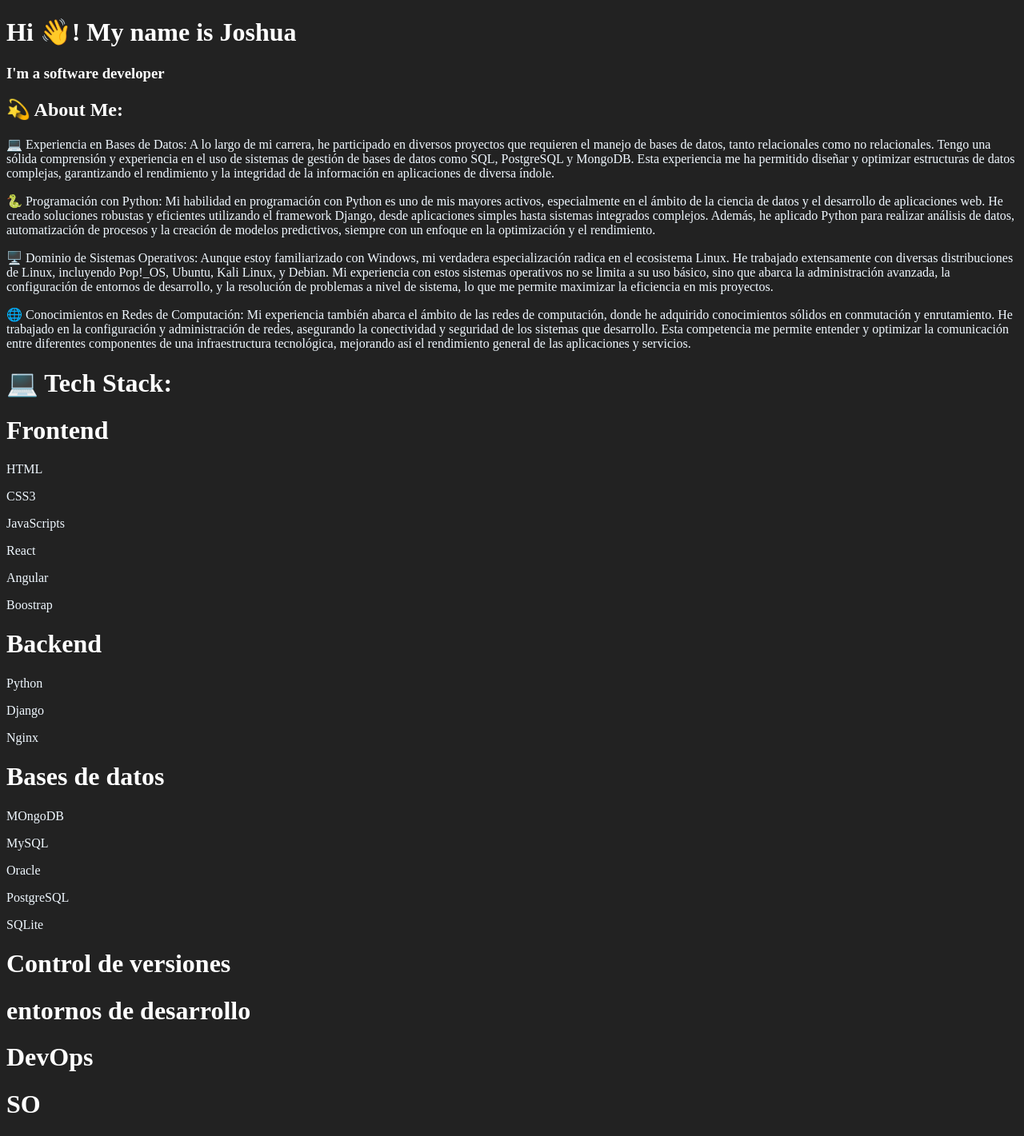
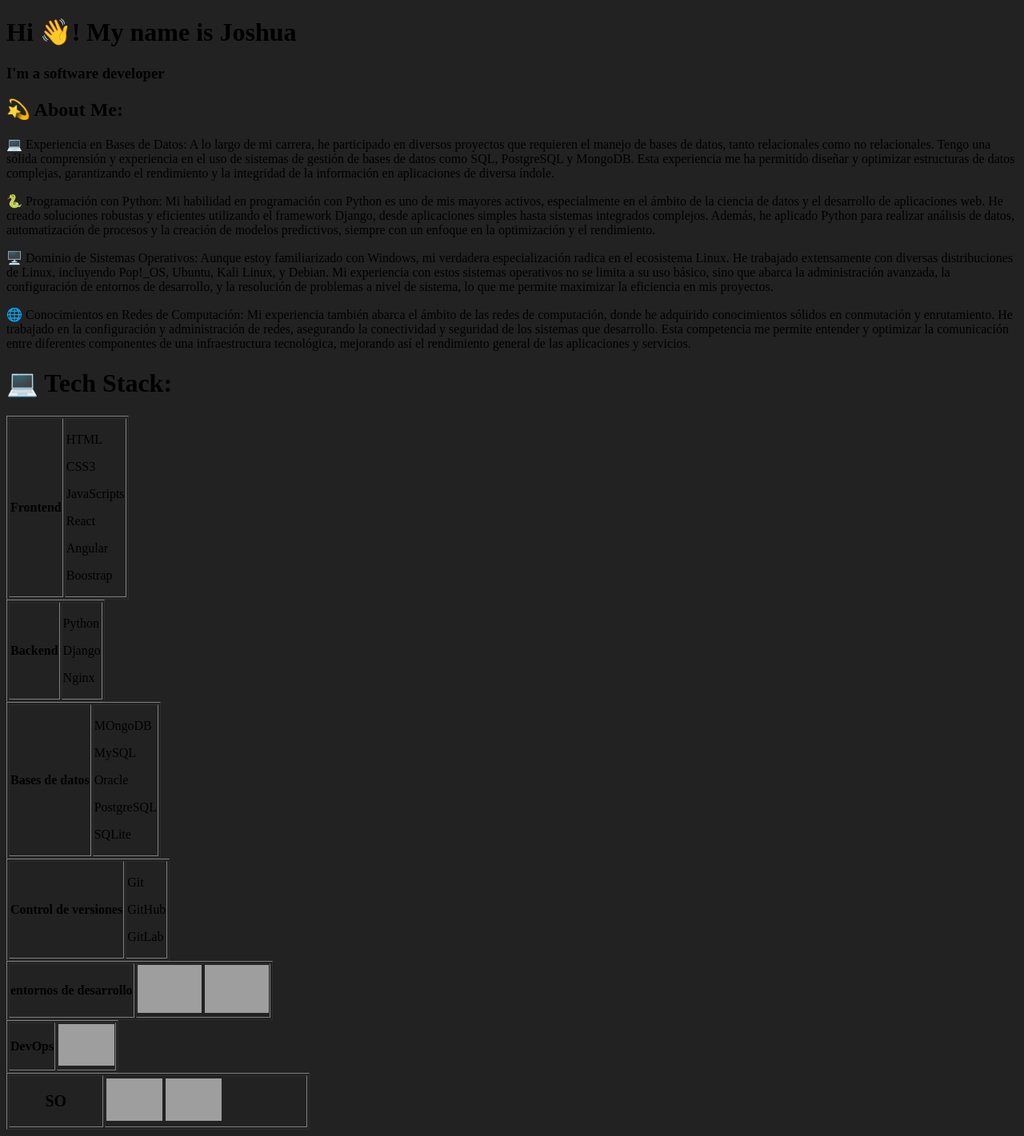
Before and after one commit to xeyt5/portafolio, a Django app: page / in a window 1280 px wide. Shown: the whole page at 80% size. Run offline with Django 5.2, Linux system fonts and the light colour scheme; grey boxes are pictures that could not be loaded.

Commit message:
change p for img

```diff
--- a/portafolio/myapp/static/css/index.css
+++ b/portafolio/myapp/static/css/index.css
@@ -2,10 +2,21 @@
     background-color: #222;
 }
 
-h1, h2 ,h3{
-    color: white;
+table.SO{
+    width: 30%;
+}
+table.SO th{
+    padding: 20px;
+    font-size: 20px;
+}
+table.SO img{
+    width: 70px;
 }
 
-p{
-    color: aliceblue;
+table.dev img{
+    width: 70px;
 }
+
+table.ED img{
+    width: 80px;
+}
--- a/portafolio/myapp/templates/index.html
+++ b/portafolio/myapp/templates/index.html
@@ -18,34 +18,62 @@
     <p>🌐 Conocimientos en Redes de Computación: Mi experiencia también abarca el ámbito de las redes de computación, donde he adquirido conocimientos sólidos en conmutación y enrutamiento. He trabajado en la configuración y administración de redes, asegurando la conectividad y seguridad de los sistemas que desarrollo. Esta competencia me permite entender y optimizar la comunicación entre diferentes componentes de una infraestructura tecnológica, mejorando así el rendimiento general de las aplicaciones y servicios.</p>
 
     <h1>💻 Tech Stack:</h1>
-        <h1 class="logos_front">Frontend</h1>
+    <table class="Frontend" border="1">
+        <th>Frontend</th>
+        <td>
             <p>HTML</p>
             <p>CSS3</p>
             <p>JavaScripts</p>
             <p>React</p>
             <p>Angular</p>
             <p>Boostrap</p>
-        <h1 class="backend">Backend</h1>
+        </td>
+    </table>
+    <table border="1" class="backend">
+        <th>Backend</th>
+        <td>
             <p>Python</p>
             <p>Django</p>
             <p>Nginx</p>
-        <h1 class="DB">Bases de datos</h1>
+        </td>
+    </table>
+    <Table border="1" class="BD">
+        <th>Bases de datos</th>
+        <td>
             <p>MOngoDB</p>
             <p>MySQL</p>
             <p>Oracle</p>
             <p>PostgreSQL</p>
             <p>SQLite</p>
-        <h1 class="controlV">Control de versiones</h1>
-            <p></p>
-            <p></p>
-            <p></p>
-        <h1 class="ED">entornos de desarrollo</h1>
-            <p></p>
-            <p></p>
-        <h1 class="dev">DevOps</h1>
-            <p></p>
-        <h1 class="SO">SO</h1>
-            <p></p>
-            <p></p>
+        </td>
+    </Table>
+    <table border="1">
+        <th>Control de versiones</th>
+        <td>
+            <p>Git</p>
+            <p>GitHub</p>
+            <p>GitLab</p>
+        </td>
+    </table>
+    <table border="1" class="ED">
+        <th>entornos de desarrollo</th>
+        <td>
+            <img src="https://cdn.jsdelivr.net/gh/devicons/devicon@latest/icons/vscode/vscode-original.svg" />
+            <img src="https://cdn.jsdelivr.net/gh/devicons/devicon@latest/icons/jupyter/jupyter-original-wordmark.svg" />
+        </td>
+    </table>
+    <table border="1" class="dev">
+        <th>DevOps</th>
+        <td>
+            <img src="https://cdn.jsdelivr.net/gh/devicons/devicon@latest/icons/googlecloud/googlecloud-original.svg" />
+        </td>
+    </table>
+    <table border="1" class="SO">
+        <th>SO</th>
+        <td>
+            <img src="https://cdn.jsdelivr.net/gh/devicons/devicon@latest/icons/linux/linux-original.svg" />
+            <img src="https://cdn.jsdelivr.net/gh/devicons/devicon@latest/icons/windows8/windows8-original.svg" />
+        </td>
+    </table>
 </body>
 </html>
```
